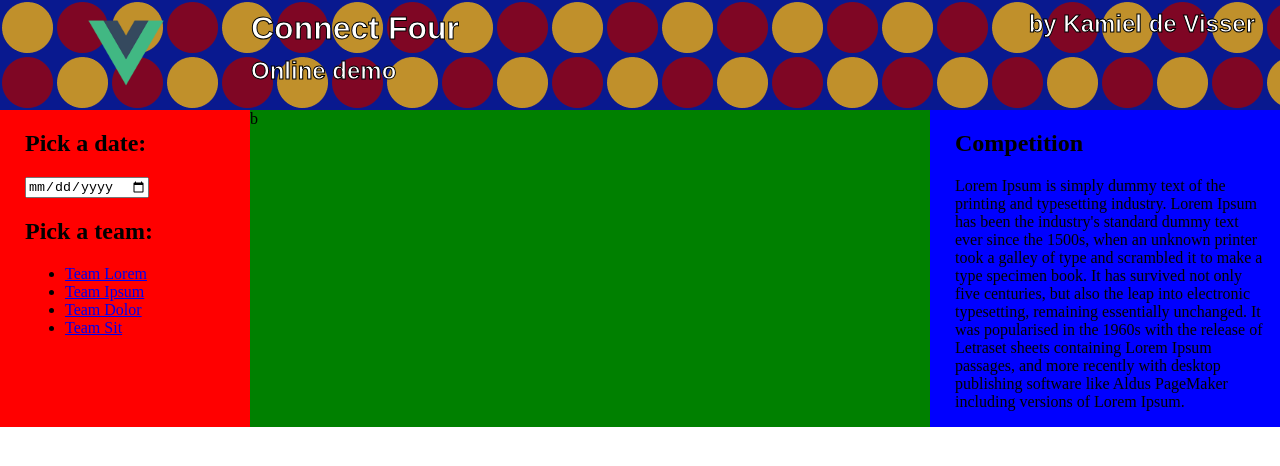
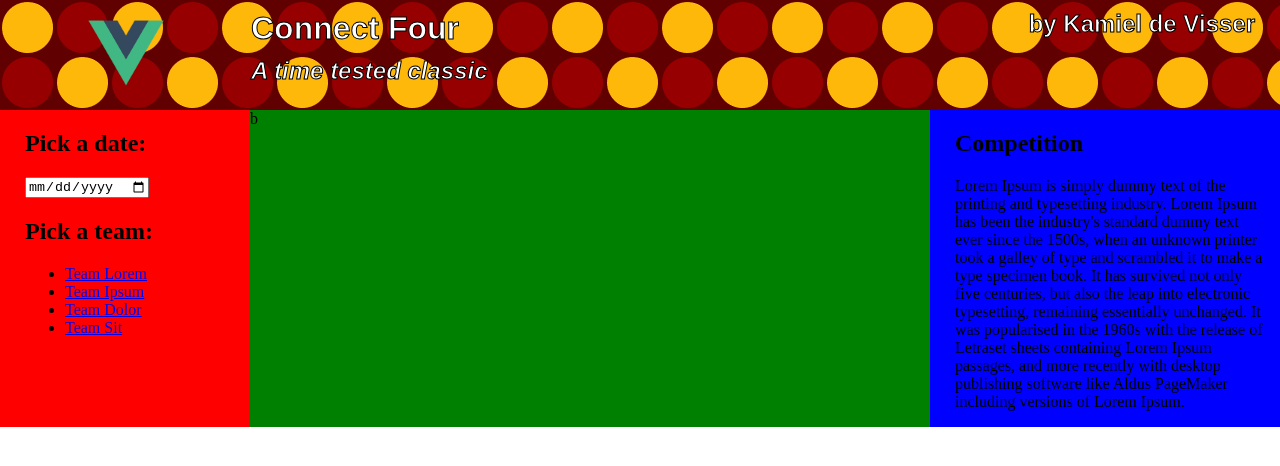
Before and after one commit to kemmel-dev/ConnectFour, a Vue app: page / in a window 1280 px wide. Shown: the top 466 px of the page. Built offline with nearby package versions, Linux system fonts and the light colour scheme.

Commit message:
update header look

```diff
--- a/src/components/Header.vue
+++ b/src/components/Header.vue
@@ -10,7 +10,7 @@
           <h1>Connect Four</h1>
       </div>
       <div class="sub-item">
-          <h2>Online demo</h2>
+          <h2><i>A time tested classic</i></h2>
       </div>
     </div>
     <div class="item right" id="subtitle">
@@ -51,6 +51,7 @@ h1, h2 {
   height: 110px;
   background-image: url("@/assets/header.png");
   background-size: 110px;
+  background-color: #610000;
 }
 
 img {
```
Also changed, not shown: src/assets/header.png.
